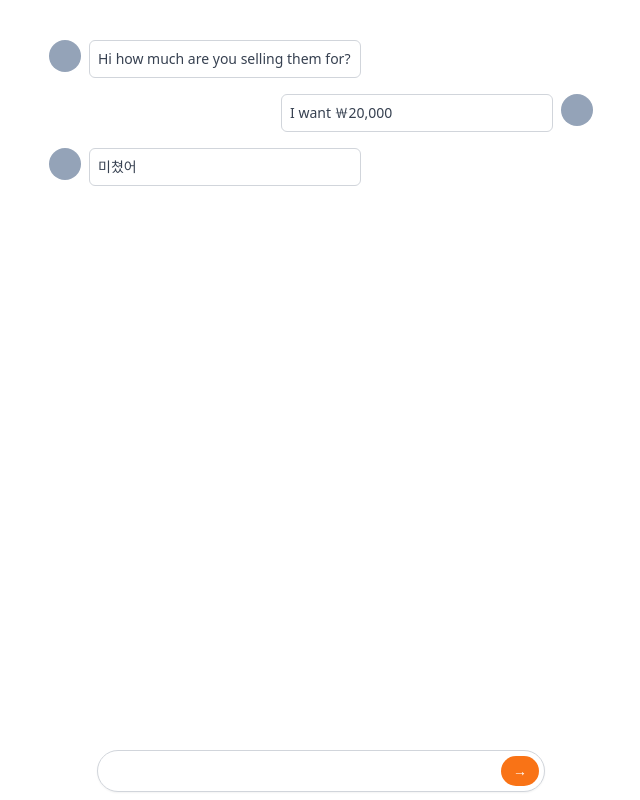
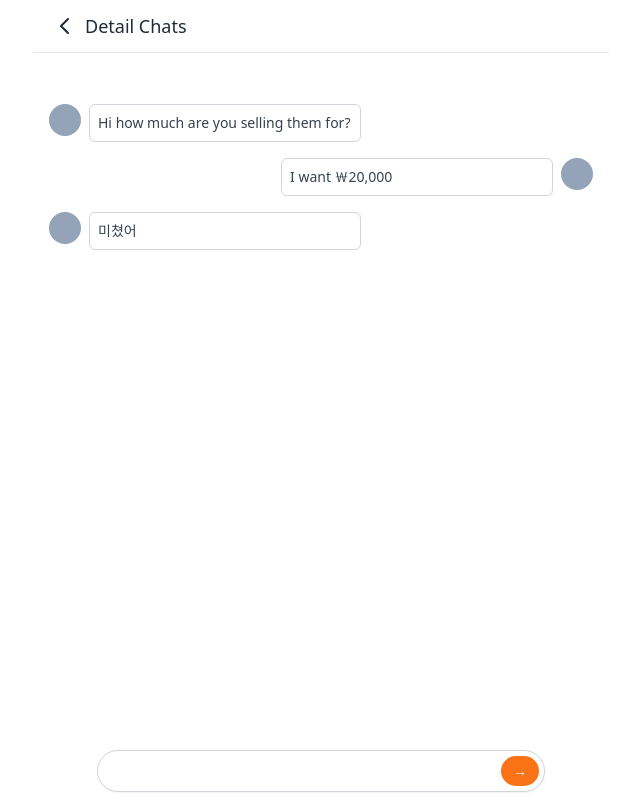
Before and after one commit to gyulsbox/Re_earth, a Next.js app: page /chats/1 in a window 1280 px wide. Shown: the whole page, without its empty margins (319-959 px from the left). Built offline with nearby package versions, Linux system fonts and the light colour scheme.

Commit message:
feat: Add layouts on detail chat

```diff
--- a/pages/chats/[id].tsx
+++ b/pages/chats/[id].tsx
@@ -1,7 +1,9 @@
 import type { NextPage } from "next";
+import Layout from '../../components/layouts/layout';
 
 const ChatDetail: NextPage = () => {
   return (
+    <Layout title='Detail Chats' canGoBack>
       <div className='py-10 px-4 space-y-4'>
         <div className='flex items-start space-x-2'>
           <div className='w-8 h-8 rounded-full bg-slate-400' />
@@ -34,6 +36,7 @@ const ChatDetail: NextPage = () => {
           </div>
         </div>
       </div>
+    </Layout>
   );
 };
 
```
Lines whose indentation alone changed are shown as unchanged.
